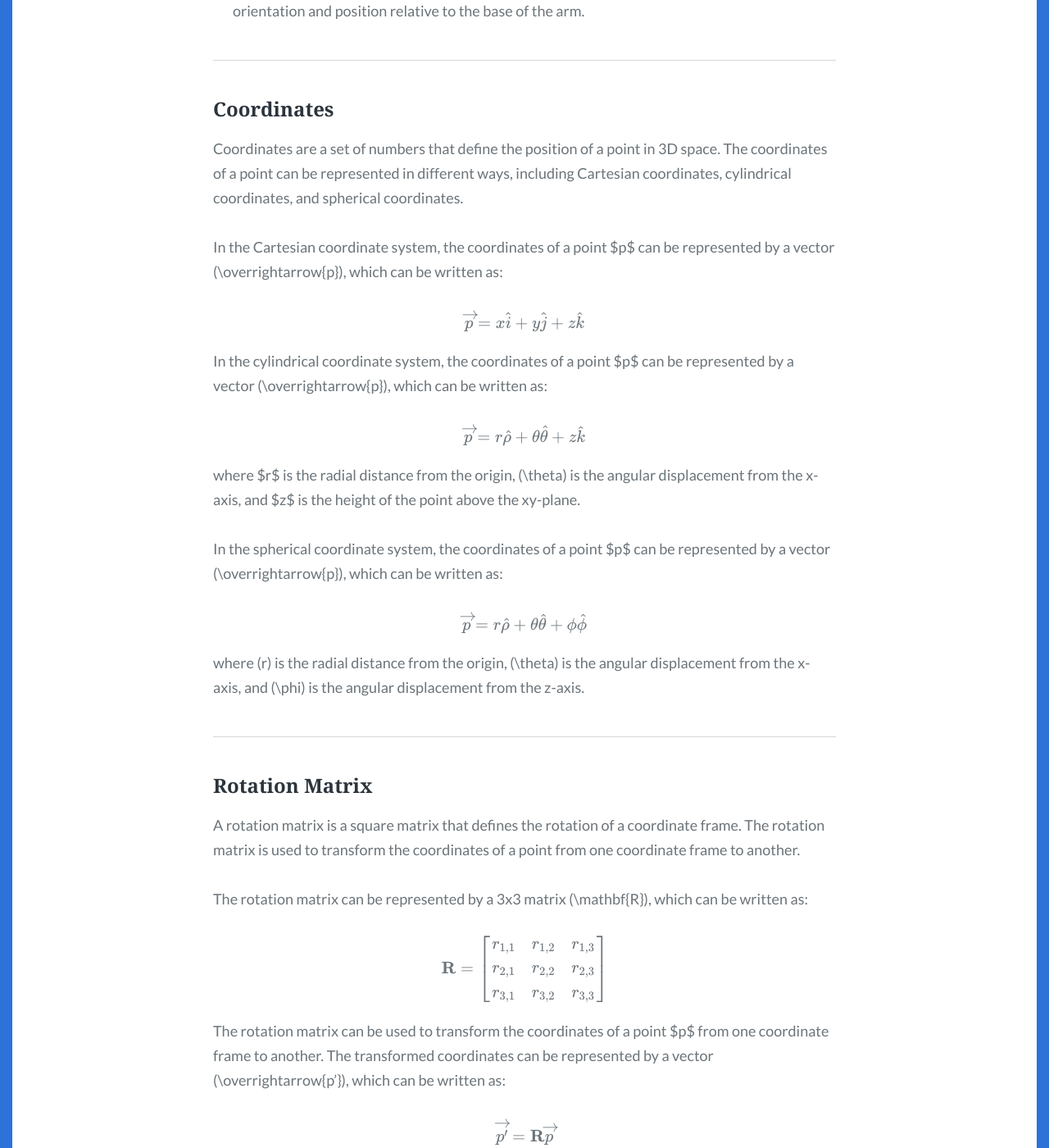
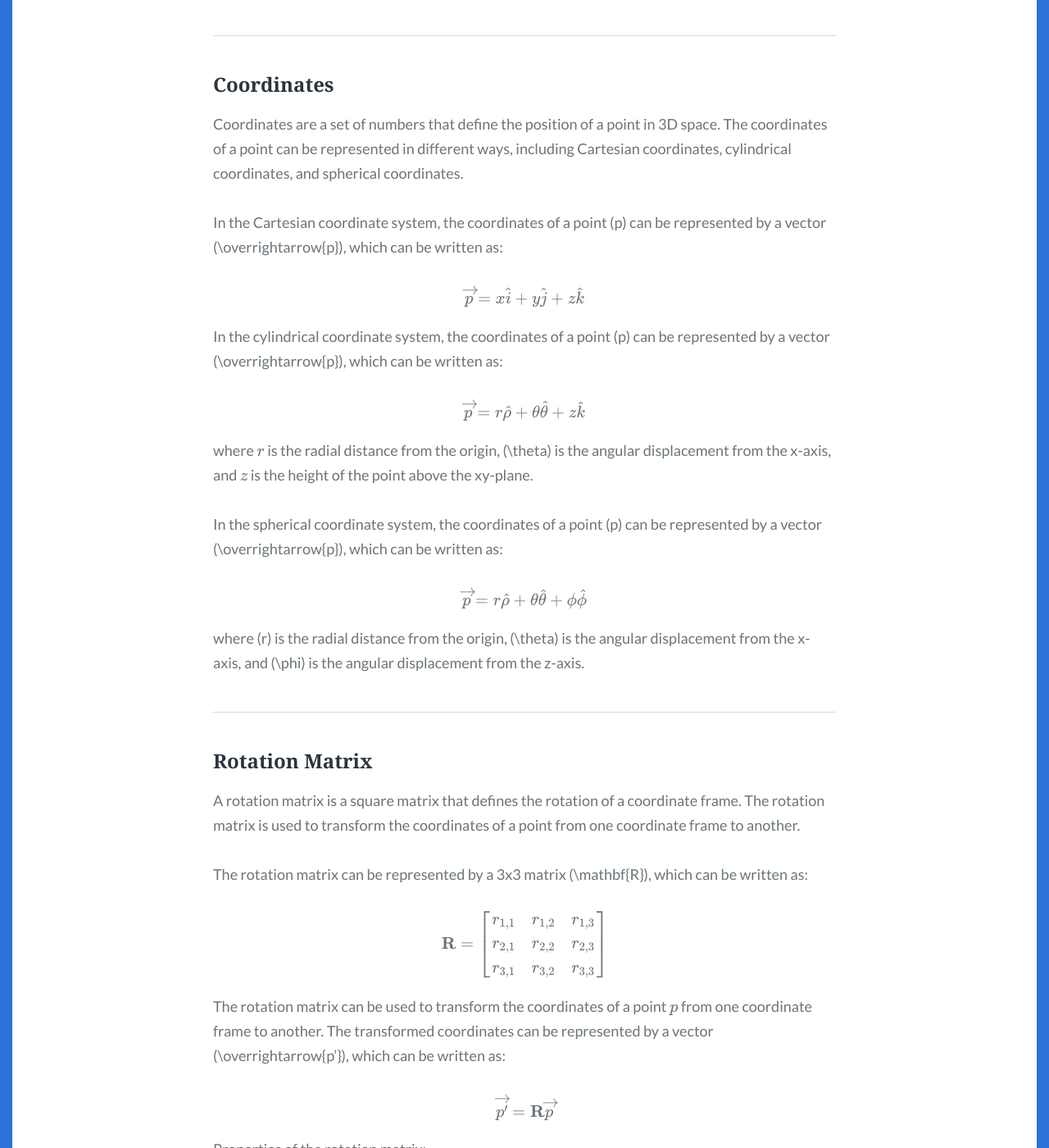
Before and after one commit to HuRuilizhen/HuRuilizhen.github.io, a Jekyll site: the page built from _posts/2024-09-25-Mathematical-Concepts-and-Spatial-Transformation.md, in a window 1280 px wide and 1400 px high, scrolled down 2417 px. Shown: the whole window at 82% size. Built offline with Jekyll 4.4.1, drawn with Linux system fonts in a browser that asks for light colours; some web fonts are replaced; formulas are drawn with MathJax 3; comment, search, counter and statistics services are not loaded; some of the changed text lies outside the part shown.

Commit message:
[fix]: formula in md

```diff
--- a/_posts/2024-09-25-Mathematical-Concepts-and-Spatial-Transformation.md
+++ b/_posts/2024-09-25-Mathematical-Concepts-and-Spatial-Transformation.md
@@ -29,7 +29,7 @@
 
 A Cartesian coordinate frame is a coordinate frame that uses three mutually perpendicular lines to define the position and orientation of a robot in 3D space. The three lines are labeled as x, y, and z.
 
-The Cartesian coordinate frame is the most commonly used coordinate frame in robotics. The position of a point $p$ in the Cartesian coordinate frame can be represented by a vector \(\overrightarrow{p}\), which can be written as:
+The Cartesian coordinate frame is the most commonly used coordinate frame in robotics. The position of a point \(p\) in the Cartesian coordinate frame can be represented by a vector \(\overrightarrow{p}\), which can be written as:
 
 $$\overrightarrow{p}=x\hat{i}+y\hat{j}+z\hat{k}$$
 
@@ -56,17 +56,17 @@
 
 Coordinates are a set of numbers that define the position of a point in 3D space. The coordinates of a point can be represented in different ways, including Cartesian coordinates, cylindrical coordinates, and spherical coordinates.
 
-In the Cartesian coordinate system, the coordinates of a point $p$ can be represented by a vector \(\overrightarrow{p}\), which can be written as:
+In the Cartesian coordinate system, the coordinates of a point \(p\) can be represented by a vector \(\overrightarrow{p}\), which can be written as:
 
 $$\overrightarrow{p}=x\hat{i}+y\hat{j}+z\hat{k}$$
 
-In the cylindrical coordinate system, the coordinates of a point $p$ can be represented by a vector \(\overrightarrow{p}\), which can be written as:
+In the cylindrical coordinate system, the coordinates of a point \(p\) can be represented by a vector \(\overrightarrow{p}\), which can be written as:
 
 $$\overrightarrow{p}=r\hat{\rho}+\theta\hat{\theta}+z\hat{k}$$
 
 where $r$ is the radial distance from the origin, \(\theta\) is the angular displacement from the x-axis, and $z$ is the height of the point above the xy-plane.
 
-In the spherical coordinate system, the coordinates of a point $p$ can be represented by a vector \(\overrightarrow{p}\), which can be written as:
+In the spherical coordinate system, the coordinates of a point \(p\) can be represented by a vector \(\overrightarrow{p}\), which can be written as:
 
 $$\overrightarrow{p}=r\hat{\rho}+\theta\hat{\theta}+\phi\hat{\phi}$$
 
```
Also changed, not shown: _layouts/default.html (+16 -3 lines).
